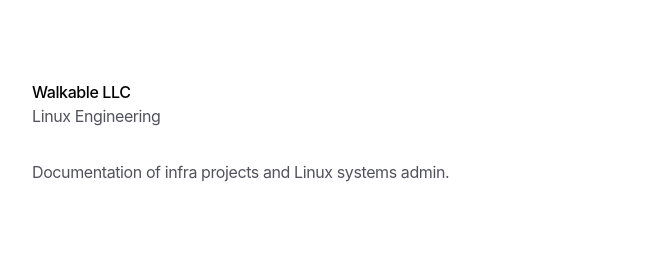
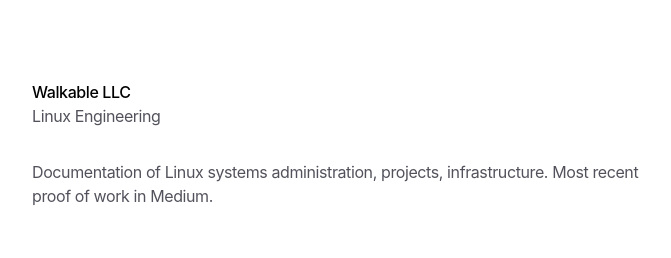
Before and after one commit to rzkw/walkable, a Next.js app: page / in a window 1280 px wide. Shown: the top 258 px of the page, without its empty margins (304-975 px from the left). Built offline with nearby package versions, Linux system fonts and the light colour scheme.

Commit message:
added proof of work line to app/page.tsx main

```diff
--- a/app/page.tsx
+++ b/app/page.tsx
@@ -137,7 +137,9 @@
       >
         <div className="flex flex-1 flex-col space-y-2">
           <p className="text-zinc-600 dark:text-zinc-400">
-            Documentation of infra projects and Linux systems admin.
+            Documentation of Linux systems administration, projects, infrastructure.
+
+            Most recent proof of work in <a href="https://medium.com/@walkable-llc">Medium.</a>
           </p>
         </div>
       </motion.section>
```
